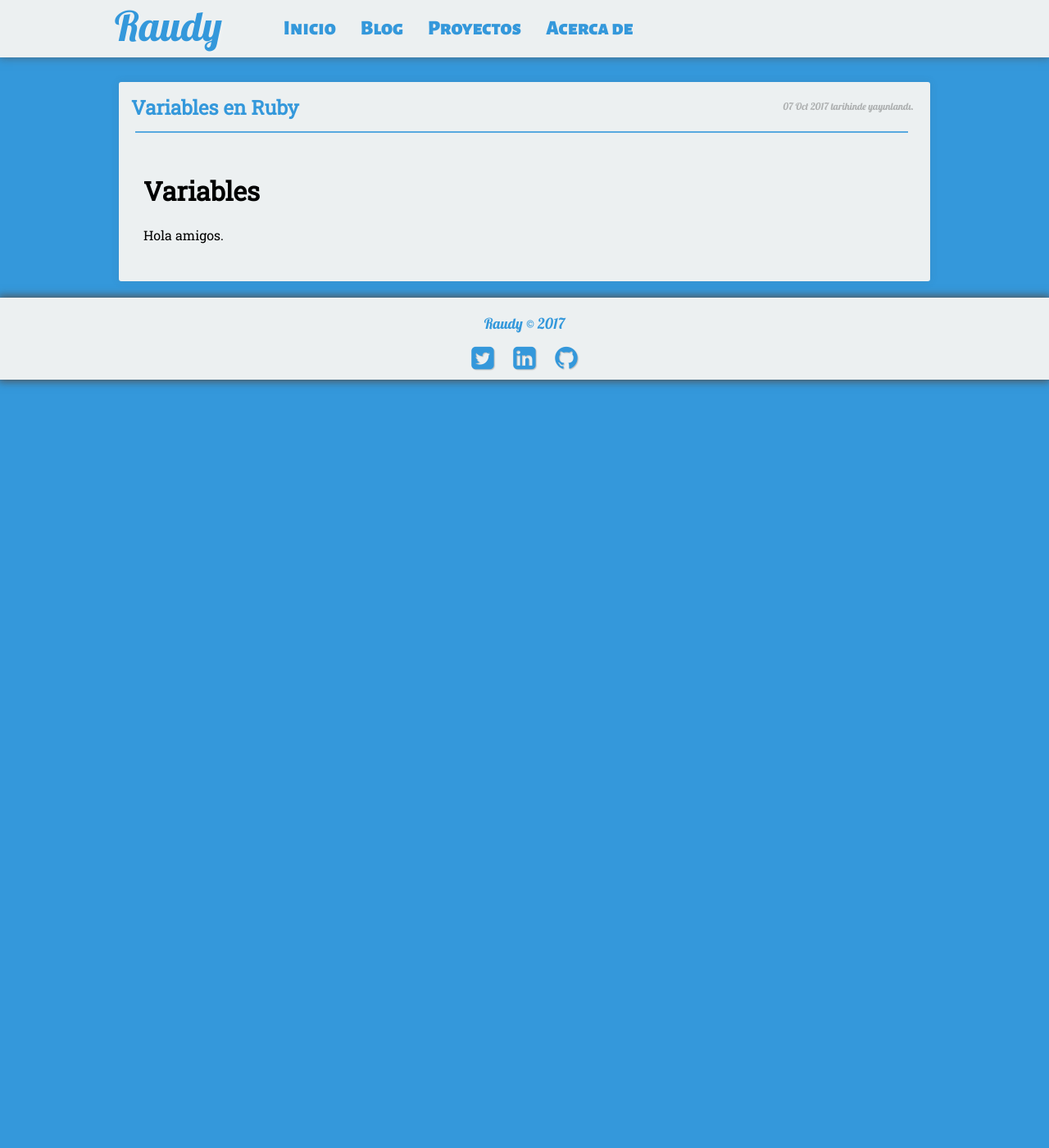
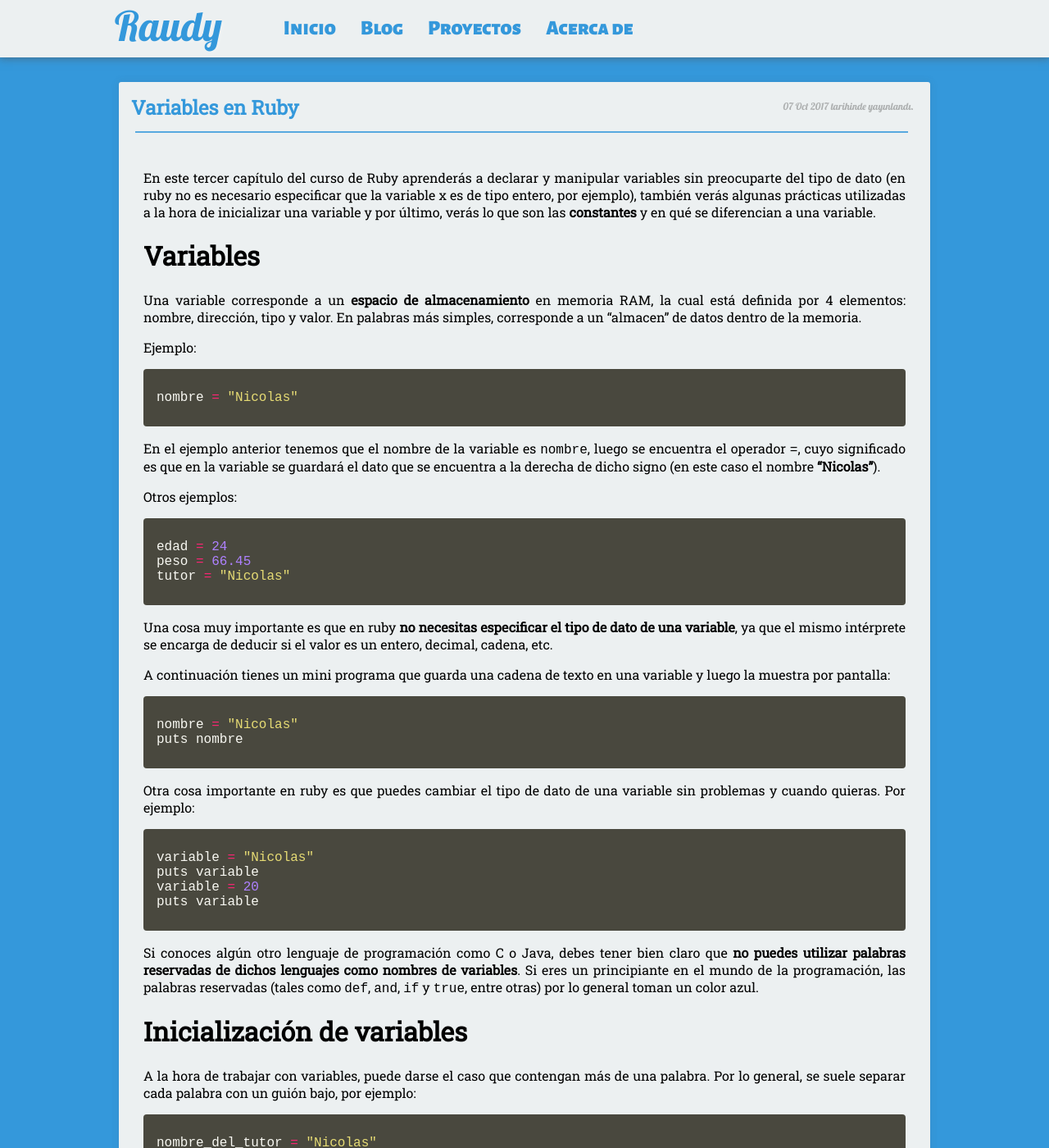
Before and after one commit to nisoto/Blog-anterior-2.0, a Jekyll site: the page built from _posts/2017-10-07-variables-ruby.md, in a window 1280 px wide and 1400 px high. Shown: the whole window at 82% size. Built offline with Jekyll 4.4.1, drawn with Linux system fonts in a browser that asks for light colours; nearby versions of some CDN libraries; some of the changed text lies outside the part shown.

Commit message:
Update 2017-10-07-variables-ruby.md

```diff
--- a/_posts/2017-10-07-variables-ruby.md
+++ b/_posts/2017-10-07-variables-ruby.md
@@ -6,6 +6,70 @@ excerpt: "Tercer capítulo del curso de Ruby"
 tags: [ruby]
 ---
 
+En este tercer capítulo del curso de Ruby aprenderás a declarar y manipular variables sin preocuparte del tipo de dato (en ruby no es necesario especificar que la variable x es de tipo entero, por ejemplo), también verás algunas prácticas utilizadas a la hora de inicializar una variable y por último, verás lo que son las **constantes** y en qué se diferencian a una variable.
+
 # Variables
 
-Hola amigos.
+Una variable corresponde a un **espacio de almacenamiento** en memoria RAM, la cual está definida por 4 elementos: nombre, dirección, tipo y valor. En palabras más simples, corresponde a un "almacen" de datos dentro de la memoria.
+
+Ejemplo:
+
+{% highlight ruby %}
+nombre = "Nicolas"
+{% endhighlight %}
+
+En el ejemplo anterior tenemos que el nombre de la variable es `nombre`, luego se encuentra el operador `=`, cuyo significado es que en la variable se guardará el dato que se encuentra a la derecha de dicho signo (en este caso el nombre **"Nicolas"**).
+
+Otros ejemplos:
+
+{% highlight ruby %}
+edad = 24
+peso = 66.45
+tutor = "Nicolas"
+{% endhighlight %}
+
+Una cosa muy importante es que en ruby **no necesitas especificar el tipo de dato de una variable**, ya que el mismo intérprete se encarga de deducir si el valor es un entero, decimal, cadena, etc.
+
+A continuación tienes un mini programa que guarda una cadena de texto en una variable y luego la muestra por pantalla:
+
+{% highlight ruby %}
+nombre = "Nicolas"
+puts nombre
+{% endhighlight %}
+
+Otra cosa importante en ruby es que puedes cambiar el tipo de dato de una variable sin problemas y cuando quieras. Por ejemplo:
+
+{% highlight ruby %}
+variable = "Nicolas"
+puts variable
+variable = 20
+puts variable
+{% endhighlight %}
+
+Si conoces algún otro lenguaje de programación como C o Java, debes tener bien claro que **no puedes utilizar palabras reservadas de dichos lenguajes como nombres de variables**. Si eres un principiante en el mundo de la programación, las palabras reservadas (tales como `def`, `and`, `if` y `true`, entre otras) por lo general toman un color azul.
+
+# Inicialización de variables
+
+A la hora de trabajar con variables, puede darse el caso que contengan más de una palabra. Por lo general, se suele separar cada palabra con un guión bajo, por ejemplo:
+
+{% highlight ruby %}
+nombre_del_tutor = "Nicolas"
+{% endhighlight %}
+
+Esta práctica se conoce como **Snake case** (recibe este nombre ya que todo está en un mismo nivel y separado por guiones). Existe otra práctica que hace uso de las mayúsculas (ignorando el guión bajo) y se conoce como **Camel case**, por ejemplo:
+
+{% highlight ruby %}
+nombreDelTutor = "Nicolas"
+{% endhighlight %}
+
+Para efectos prácticos conviene utilizar **Snake case**.
+
+# Constantes
+
+Una constante se diferencia a una variable en que **no cambia durante la ejecución de un programa**. Para definir una constante en ruby, basta con que la primera letra del nombre, o todas, sean mayúsculas. Por ejemplo:
+
+{% highlight ruby %}
+Pi = 3.14
+Nombre_del_tutor = "Nicolas"
+NUM = 1
+{% endhighlight %}
```
